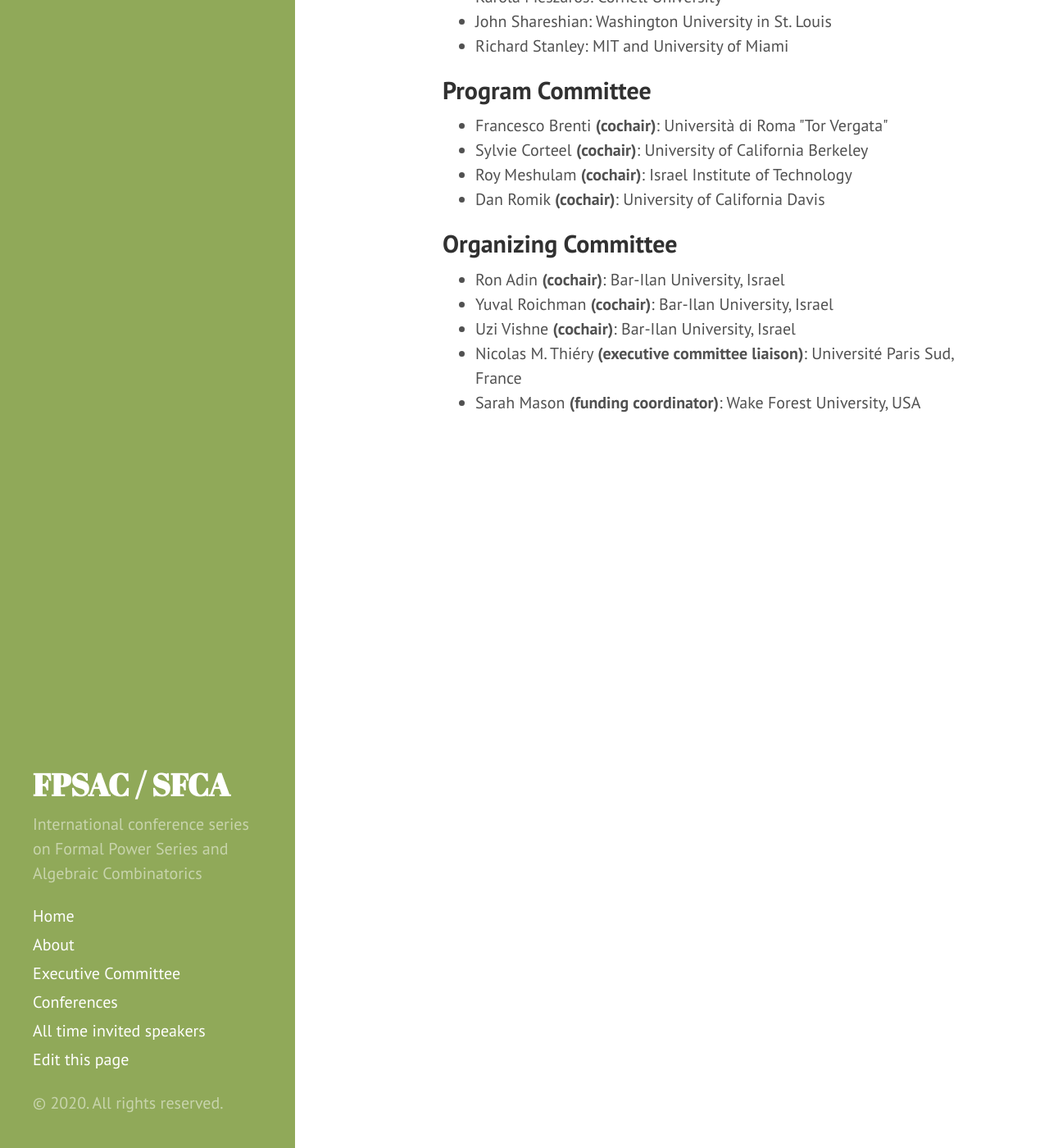
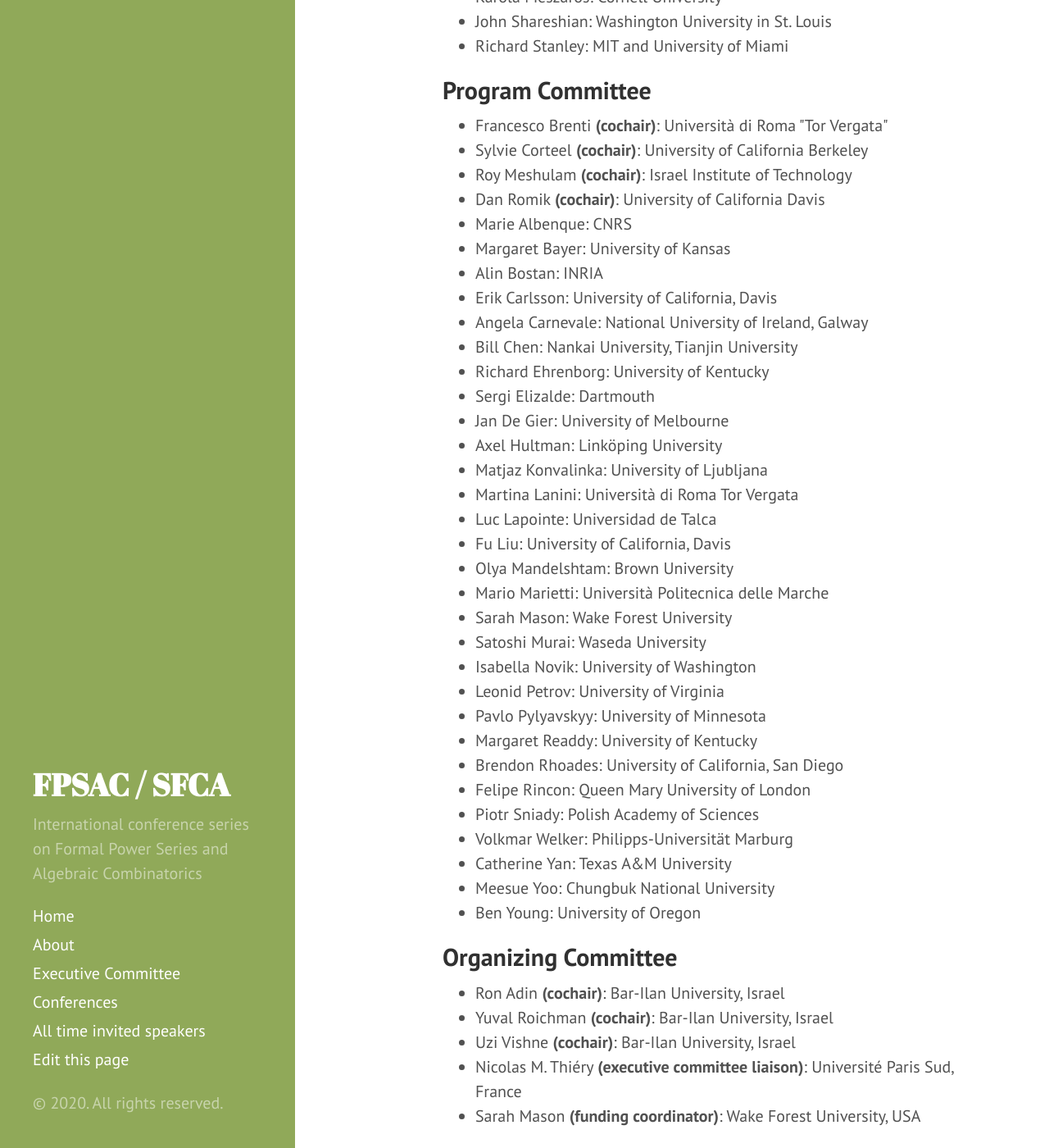
Before and after one commit to FPSAC/FPSAC.github.io, a Jekyll site: the page built from _confs/fpsac-2021.md, in a window 1280 px wide and 1400 px high, scrolled down 794 px. Shown: the whole window at 82% size. Built offline with Jekyll 4.4.1, drawn with Linux system fonts in a browser that asks for light colours.

Commit message:
added pc 2021

```diff
--- a/_confs/fpsac-2021.md
+++ b/_confs/fpsac-2021.md
@@ -48,6 +48,93 @@
   affiliation: University of California Davis
   role: cochair
 
+- name: Marie Albenque
+  affiliation: CNRS
+
+- name: Margaret Bayer
+  affiliation: University of Kansas
+
+- name: Alin Bostan
+  affiliation: INRIA
+
+- name: Erik Carlsson
+  affiliation: University of California, Davis
+
+- name: Angela Carnevale
+  affiliation: National University of Ireland, Galway
+
+- name: Bill Chen
+  affiliation: Nankai University, Tianjin University
+
+- name: Richard Ehrenborg
+  affiliation: University of Kentucky
+
+- name: Sergi Elizalde
+  affiliation: Dartmouth
+
+- name: Jan De Gier
+  affiliation: University of Melbourne
+
+- name: Axel Hultman
+  affiliation: Linköping University
+
+- name: Matjaz Konvalinka
+  affiliation: University of Ljubljana
+
+- name: Martina Lanini
+  affiliation: Università di Roma Tor Vergata
+
+- name: Luc Lapointe
+  affiliation: Universidad de Talca
+
+- name: Fu Liu
+  affiliation: University of California, Davis
+
+- name: Olya Mandelshtam
+  affiliation: Brown University
+
+- name: Mario Marietti
+  affiliation: Università Politecnica delle Marche
+
+- name: Sarah Mason
+  affiliation: Wake Forest University
+
+- name: Satoshi Murai
+  affiliation: Waseda University
+
+- name: Isabella Novik
+  affiliation: University of Washington
+
+- name: Leonid Petrov
+  affiliation: University of Virginia
+
+- name: Pavlo Pylyavskyy
+  affiliation: University of Minnesota
+
+- name: Margaret Readdy
+  affiliation: University of Kentucky
+
+- name: Brendon Rhoades
+  affiliation: University of California, San Diego
+
+- name: Felipe Rincon
+  affiliation: Queen Mary University of London
+
+- name: Piotr Sniady
+  affiliation: Polish Academy of Sciences
+
+- name: Volkmar Welker
+  affiliation: Philipps-Universität Marburg
+
+- name: Catherine Yan
+  affiliation: Texas A&M University
+
+- name: Meesue Yoo
+  affiliation: Chungbuk National University
+
+- name: Ben Young
+  affiliation: University of Oregon
+
 organizing_committee:
 
 - name: Ron Adin
```
Also changed, not shown: _confs/fpsac-2019.md (+1 -0 lines).
